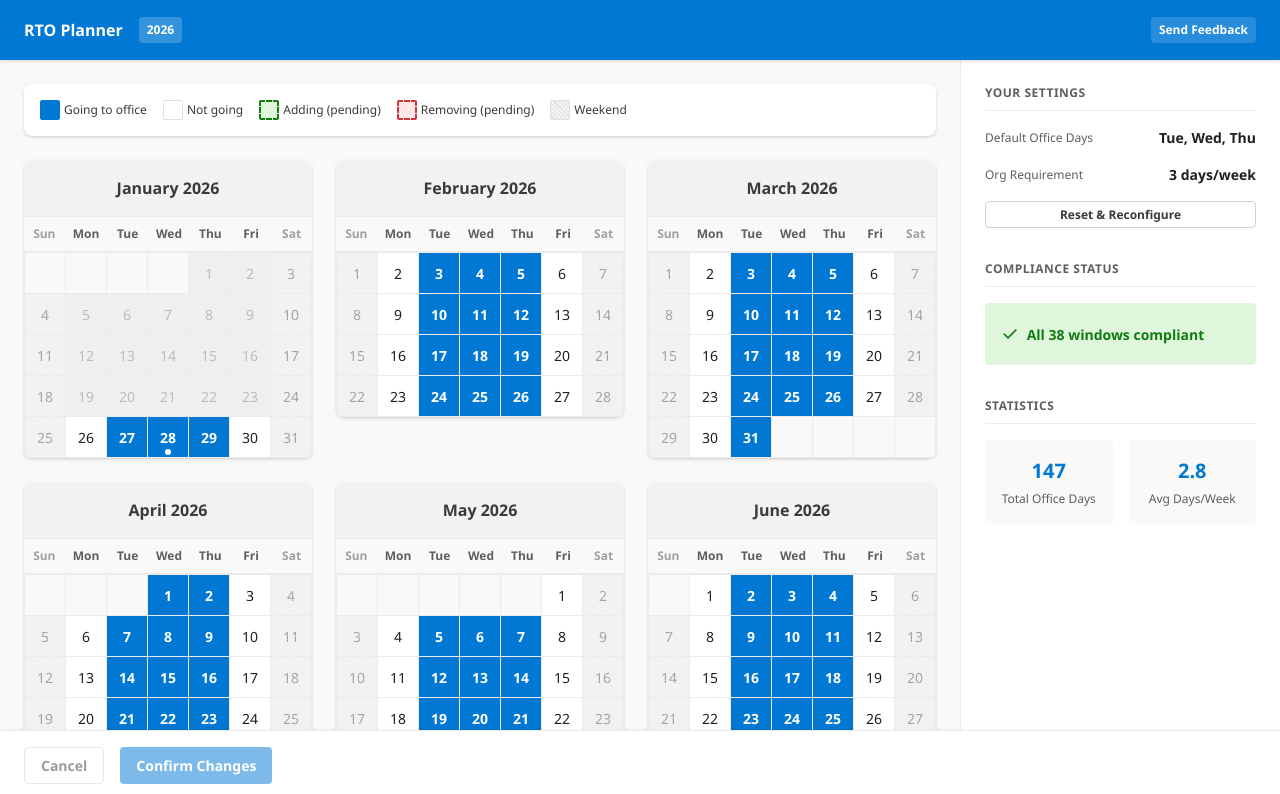
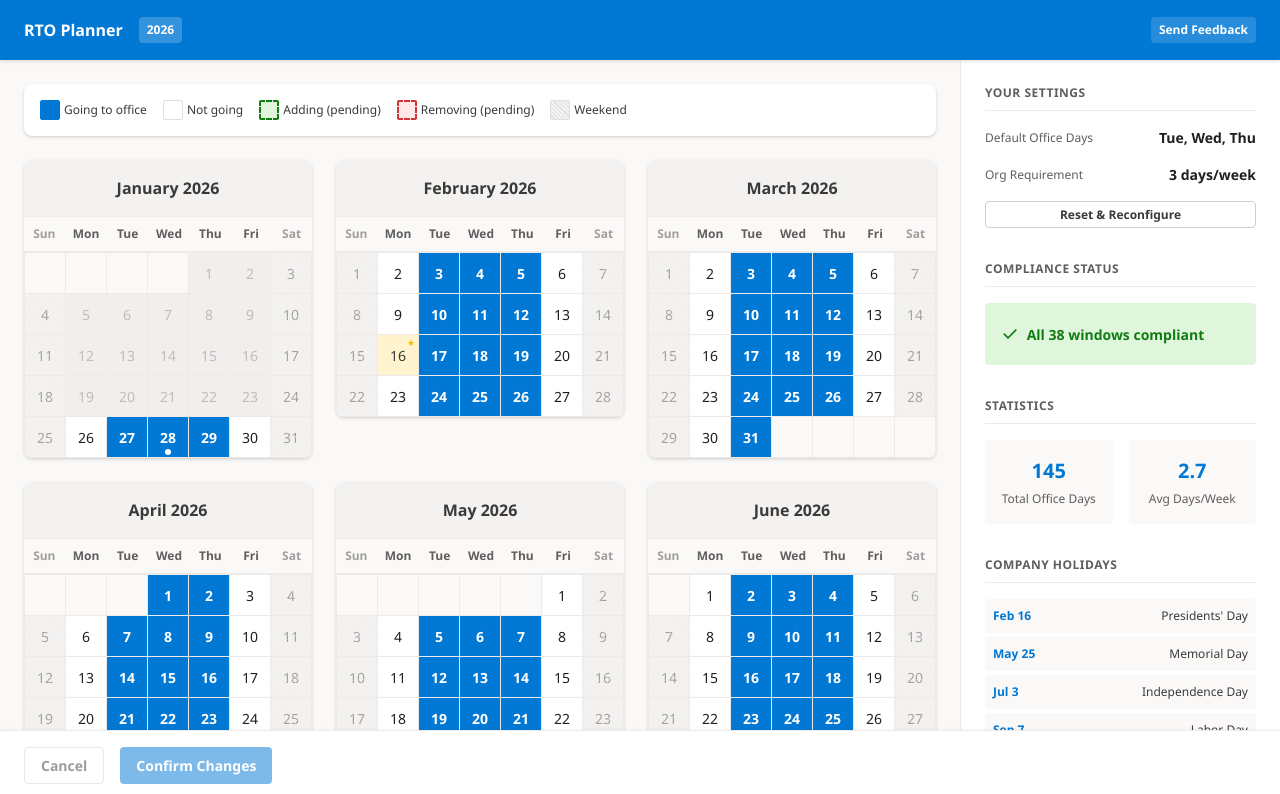
Before and after one commit to ja-y-son/ja-y-son.github.io, a website: page index.html in a window 1280 px wide. Both pictures are taken after a click on the button "Start Planning". Shown: the top 794 px of the page. Drawn offline with Linux system fonts and the light colour scheme.

Commit message:
Implement company holiday

```diff
--- a/css/calendar.css
+++ b/css/calendar.css
@@ -113,6 +113,30 @@
     color: var(--color-gray-90);
     cursor: not-allowed;
     opacity: 0.6;
+}
+
+/* Company holiday */
+.day-cell.holiday {
+    background: var(--color-warning-light);
+    color: var(--color-gray-150);
+}
+
+.day-cell.holiday::after {
+    content: '★';
+    position: absolute;
+    top: 2px;
+    right: 3px;
+    font-size: 8px;
+    color: var(--color-warning);
+}
+
+.day-cell.holiday.selected {
+    background: var(--color-primary);
+    color: var(--color-white);
+}
+
+.day-cell.holiday.selected::after {
+    color: var(--color-white);
 }
 
 /* Selected state (going to office) */
--- a/css/components.css
+++ b/css/components.css
@@ -246,6 +246,34 @@ sidebar-panel {
     margin-top: var(--spacing-xs);
 }
 
+/* Holidays Display */
+.holidays-list {
+    display: flex;
+    flex-direction: column;
+    gap: var(--spacing-xs);
+}
+
+.holiday-item {
+    display: flex;
+    justify-content: space-between;
+    align-items: center;
+    padding: var(--spacing-sm);
+    background: var(--color-gray-10);
+    border-radius: var(--radius-sm);
+    font-size: var(--font-size-sm);
+}
+
+.holiday-date {
+    font-weight: 600;
+    color: var(--color-primary);
+    min-width: 60px;
+}
+
+.holiday-name {
+    color: var(--color-gray-150);
+    text-align: right;
+}
+
 /* ================================
    Action Bar Component
    ================================ */
--- a/js/app.bundle.js
+++ b/js/app.bundle.js
@@ -202,6 +202,19 @@
     "December"
   ];
   var POLICY_START_DATE = "2026-01-26";
+  var COMPANY_HOLIDAYS = {
+    "2026-02-16": "Presidents' Day",
+    "2026-05-25": "Memorial Day",
+    "2026-07-03": "Independence Day",
+    "2026-09-07": "Labor Day",
+    "2026-11-26": "Thanksgiving Day",
+    "2026-11-27": "Day after Thanksgiving",
+    "2026-12-24": "Christmas Eve",
+    "2026-12-25": "Christmas Day"
+  };
+  function isCompanyHoliday(isoString) {
+    return isoString in COMPANY_HOLIDAYS;
+  }
   function jsDateDayToWeekday(jsDay) {
     return jsDay === 0 ? 6 : jsDay - 1;
   }
@@ -296,7 +309,7 @@
     while (date.getFullYear() === year) {
       const dateStr = toISODateString(date);
       const weekday = jsDateDayToWeekday(date.getDay());
-      if (daysSet.has(weekday) && dateStr >= POLICY_START_DATE) {
+      if (daysSet.has(weekday) && dateStr >= POLICY_START_DATE && !isCompanyHoliday(dateStr)) {
         dates.push(dateStr);
       }
       date.setDate(date.getDate() + 1);
@@ -640,6 +653,9 @@
         cell.classList.add("before-policy", "disabled");
         return;
       }
+      if (isCompanyHoliday(this.date)) {
+        cell.classList.add("holiday");
+      }
       if (isToday(this.date)) {
         cell.classList.add("today");
       }
@@ -906,6 +922,9 @@
 
                 <!-- Statistics Section -->
                 ${this._renderStats(complianceResults)}
+
+                <!-- Company Holidays Section -->
+                ${this._renderHolidays()}
             </div>
         `;
       this._setupEventListeners();
@@ -995,6 +1014,26 @@
                         <div class="stat-value">${averagePerWeek}</div>
                         <div class="stat-label">Avg Days/Week</div>
                     </div>
+                </div>
+            </section>
+        `;
+    }
+    _renderHolidays() {
+      const holidays = Object.entries(COMPANY_HOLIDAYS).map(([dateStr, name]) => {
+        const [year, month, day] = dateStr.split("-").map(Number);
+        const monthName = MONTH_NAMES[month - 1].slice(0, 3);
+        return { dateStr, name, display: `${monthName} ${day}` };
+      });
+      return `
+            <section class="sidebar-section">
+                <h3 class="sidebar-section-title">Company Holidays</h3>
+                <div class="holidays-list">
+                    ${holidays.map((h) => `
+                        <div class="holiday-item">
+                            <span class="holiday-date">${h.display}</span>
+                            <span class="holiday-name">${h.name}</span>
+                        </div>
+                    `).join("")}
                 </div>
             </section>
         `;
```
Also changed, not shown: js/components/day-cell.js (+6 -1 lines), js/components/sidebar.js (+26 -1 lines), js/utils/date-utils.js (+32 -2 lines).
